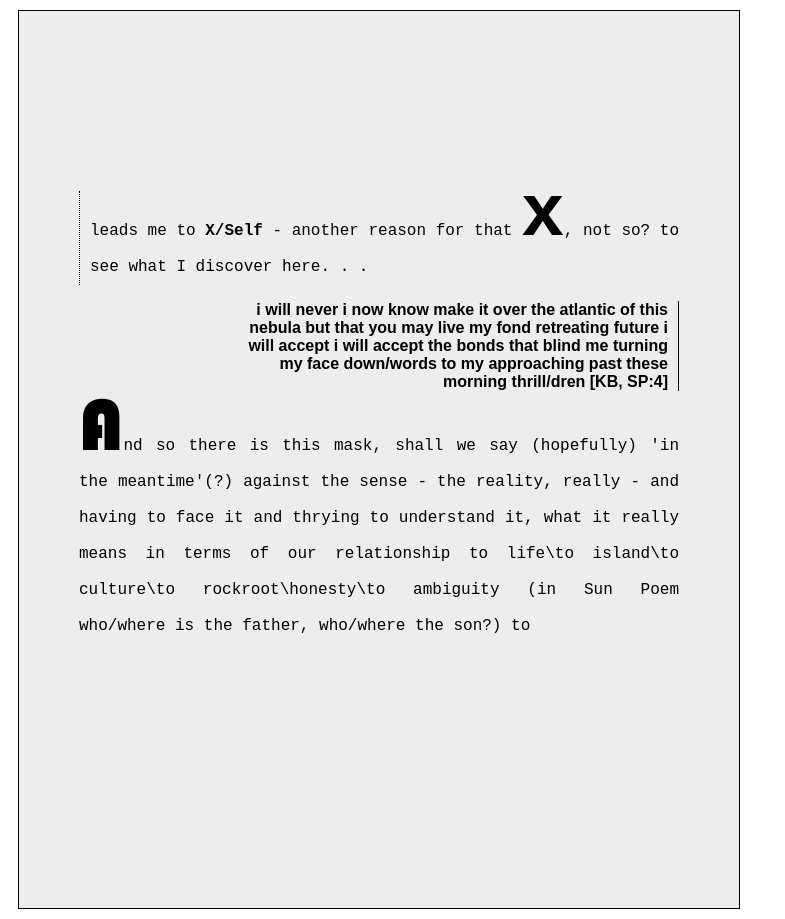
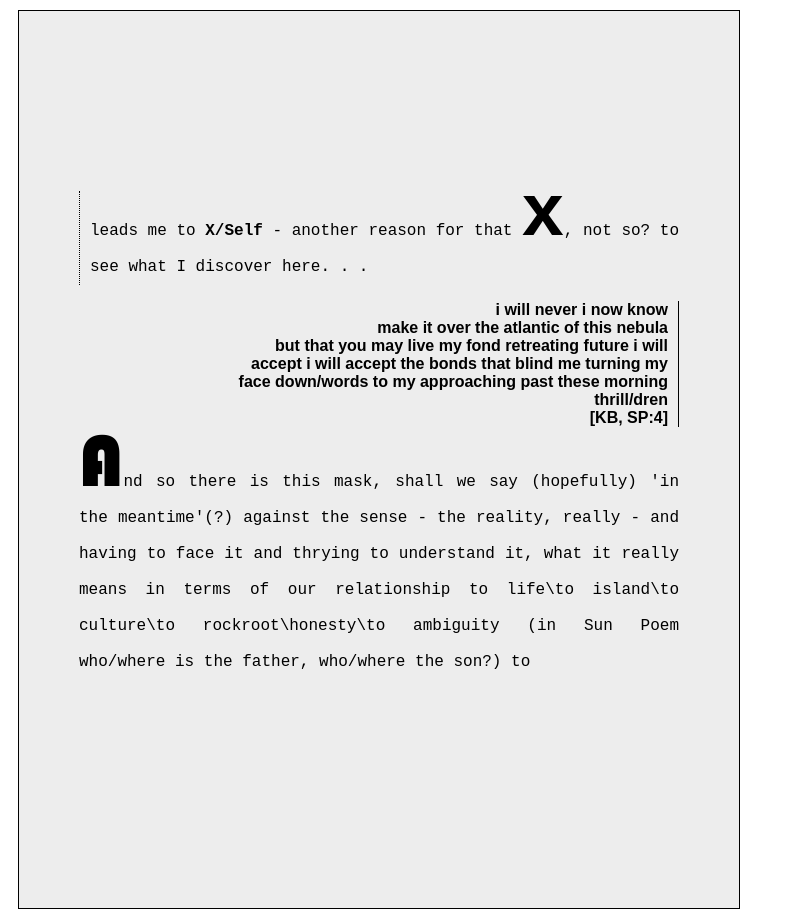
Before and after one commit to severinbunse/typeonthweb, a plain HTML site: page index.html in a window 1280 px wide. Shown: the whole page, without its empty margins (0-785 px from the left). Drawn offline with Linux system fonts and the light colour scheme; a web font is replaced by a local one.

Commit message:
Improve formatting of second paragraph in index.html
Added line breaks to the second paragraph for better readability.

```diff
--- a/index.html
+++ b/index.html
@@ -14,7 +14,7 @@
 <div>
 <p id="myfirstparagraph">leads me to <b> X/Self</b> - another reason for that <span id="mylargeX"> x</span>, not so? to see what I discover here. . . </p>
 
-<p id="mysecondparagraph">i will never i now know make it over the atlantic of this nebula but that you may live my fond retreating future i will accept i will accept the bonds that blind me turning my face down/words to my approaching past these morning thrill/dren [KB, SP:4]</p>
+<p id="mysecondparagraph">i will never i now know <br> make it over the atlantic of this nebula <br> but that you may live my fond retreating future i will accept i will accept the bonds that blind me turning my face down/words to my approaching past these morning thrill/dren <br>[KB, SP:4]</p>
 
 <p id="mythirdparagraph"><span id="mylargeA">A</span>nd so there is this mask, shall we say (hopefully) 'in the meantime'(?) against the sense - the reality, really - and having to face it and thrying to understand it, what it really means in terms of our relationship to life\to island\to culture\to rockroot\honesty\to ambiguity (in Sun Poem who/where is the father, who/where the son?) to</p>
 </div>
```
